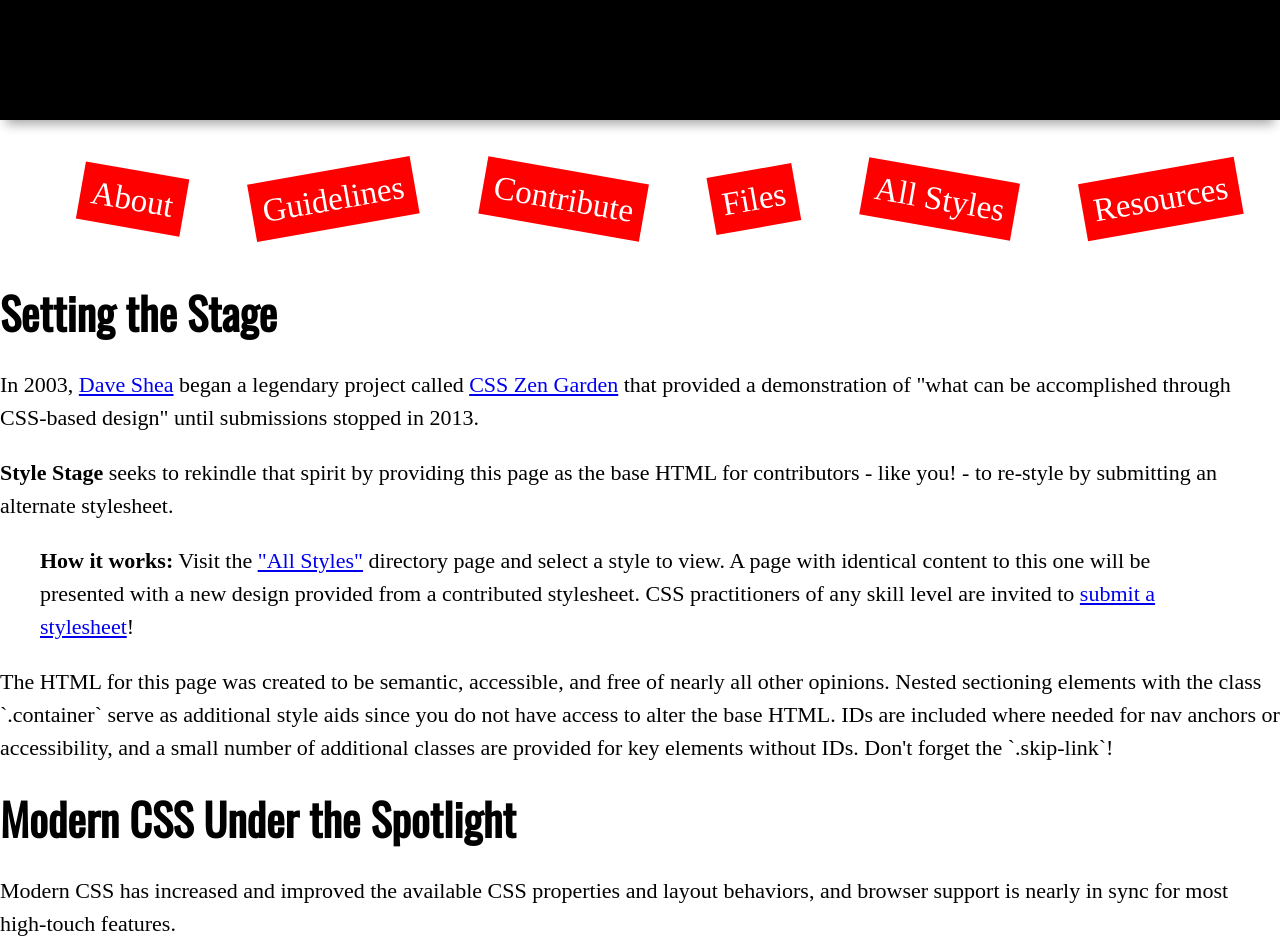
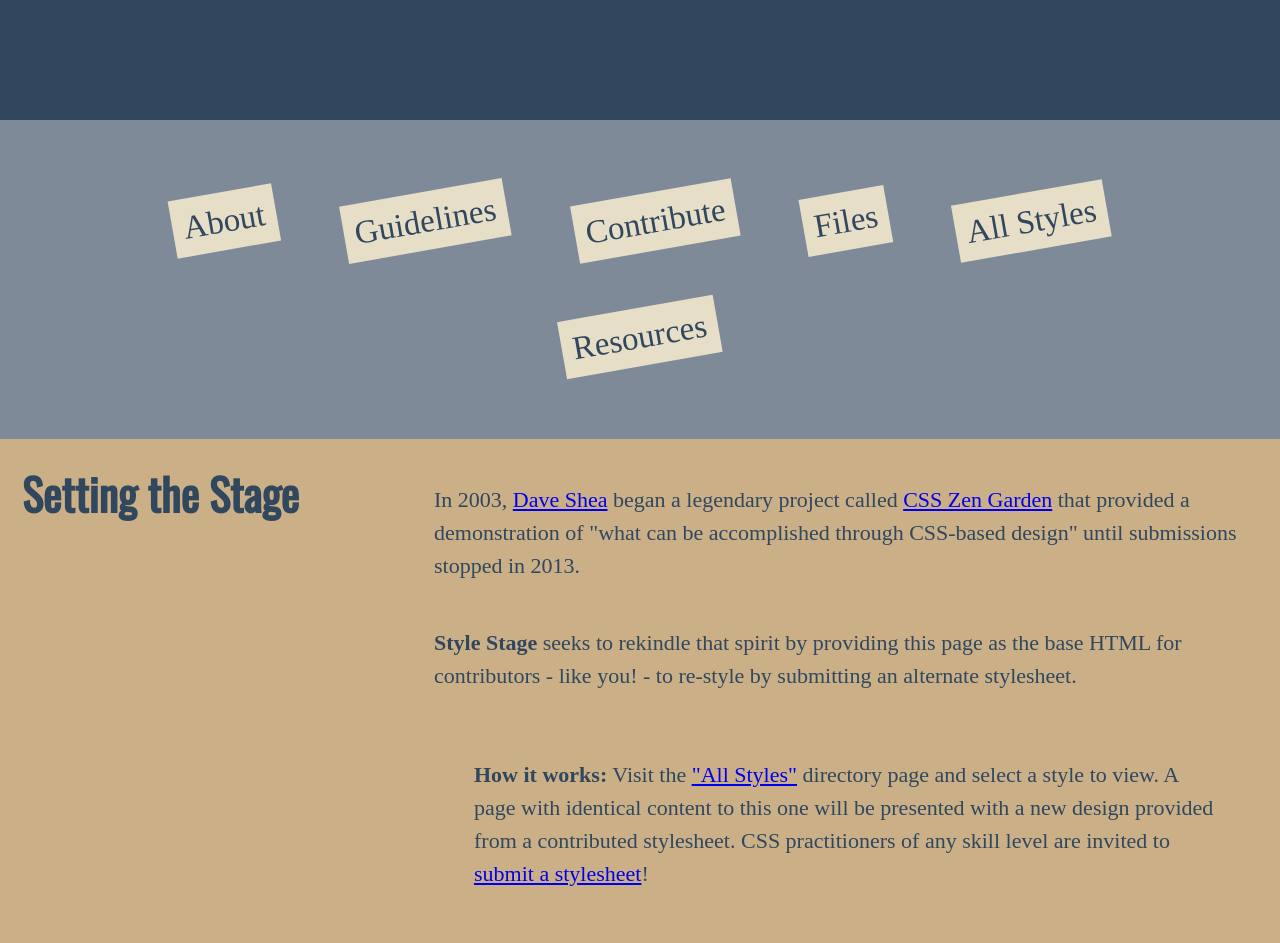
Before and after one commit to Eracom-ID481/style-stage-simonpinkas, a plain HTML site: page index.html in a window 1280 px wide. Shown: the part 444-1387 px from the top of the page. Drawn offline with nearby package versions, Linux system fonts and the light colour scheme; a web font is replaced by a local one.

Commit message:
Update style.css

```diff
--- a/style.css
+++ b/style.css
@@ -60,6 +60,11 @@ select {
 /* Fin du CSS Reset */
 
 html {
+  --blue-dark: #30475e;
+  --blue-light: #7e8a97;
+  --beige-dark: #cbaf87;
+  --beige-light: #e7dec8;
+
   font-size: 16px;
   scroll-behavior: smooth;
 }
@@ -93,25 +98,25 @@ h3 {
 
 header a,
 nav a {
-  background: red;
-  color: white;
+  background: var(--beige-light);
+  color: var(--blue-dark);
   padding: 0.4rem;
   text-decoration: none;
 }
 
 header {
   align-items: center;
-  background-color: black;
+  background-color: var(--blue-dark);
   color: white;
   display: flex;
   flex-direction: column;
   min-height: 40vh;
   padding: 10vw;
   text-align: center;
+}
 
-  -webkit-box-shadow: 0px 10px 11px -6px rgba(0, 0, 0, 0.36);
-  -moz-box-shadow: 0px 10px 11px -6px rgba(0, 0, 0, 0.36);
-  box-shadow: 0px 10px 11px -6px rgba(0, 0, 0, 0.36);
+nav {
+  background-color: var(--blue-light);
 }
 
 nav ul {
@@ -119,27 +124,21 @@ nav ul {
   flex-wrap: wrap;
   justify-content: center;
   list-style: none;
+  margin: 0;
+  padding: 2rem;
 }
 
 nav ul li {
   margin: 1rem;
-  transform: rotate(-10deg);
   font-size: 1.5rem;
   padding: 0.5rem;
-}
-
-nav ul li:nth-child(odd) {
-  transform: rotate(10deg);
+  transform: rotate(-10deg);
+  animation: in 1s;
 }
 
 nav ul li:hover {
   transform: rotate(10deg);
-  transition: all ease-in-out 0.1s;
-}
-
-nav ul li:hover:nth-child(odd) {
-  transform: rotate(-10deg);
-  transition: all ease-in-out 0.1s;
+  animation: out 1s;
 }
 
 nav ul li a {
@@ -148,12 +147,13 @@ nav ul li a {
 }
 
 nav ul li a:hover {
-  background: black;
+  background: var(--blue-dark);
+  color: var(--beige-light);
   transition: all ease-in-out 0.1s;
 }
 
 .container a svg {
-  fill: white;
+  fill: var(--blue-dark);
   width: 0.75rem;
 }
 
@@ -166,8 +166,45 @@ nav ul li a:hover {
   z-index: 100;
 }
 
+main {
+  background-color: var(--beige-dark);
+  color: var(--blue-dark);
+  padding: 1rem;
+}
+
+section.container {
+  display: grid;
+  grid-template-columns: 1fr 2fr;
+}
+
+section.container h2 {
+  grid-row: span 10;
+}
+
+section.container p {
+  font-size: 1rem;
+}
+
 @media only screen and (min-width: 768px) {
   html {
     font-size: 22px;
   }
 }
+
+@keyframes in {
+  from {
+    transform: rotate(10deg);
+  }
+  to {
+    transform: rotate(-10deg);
+  }
+}
+
+@keyframes out {
+  0% {
+    transform: rotate(-10deg);
+  }
+  100% {
+    transform: rotate(10deg);
+  }
+}
```
